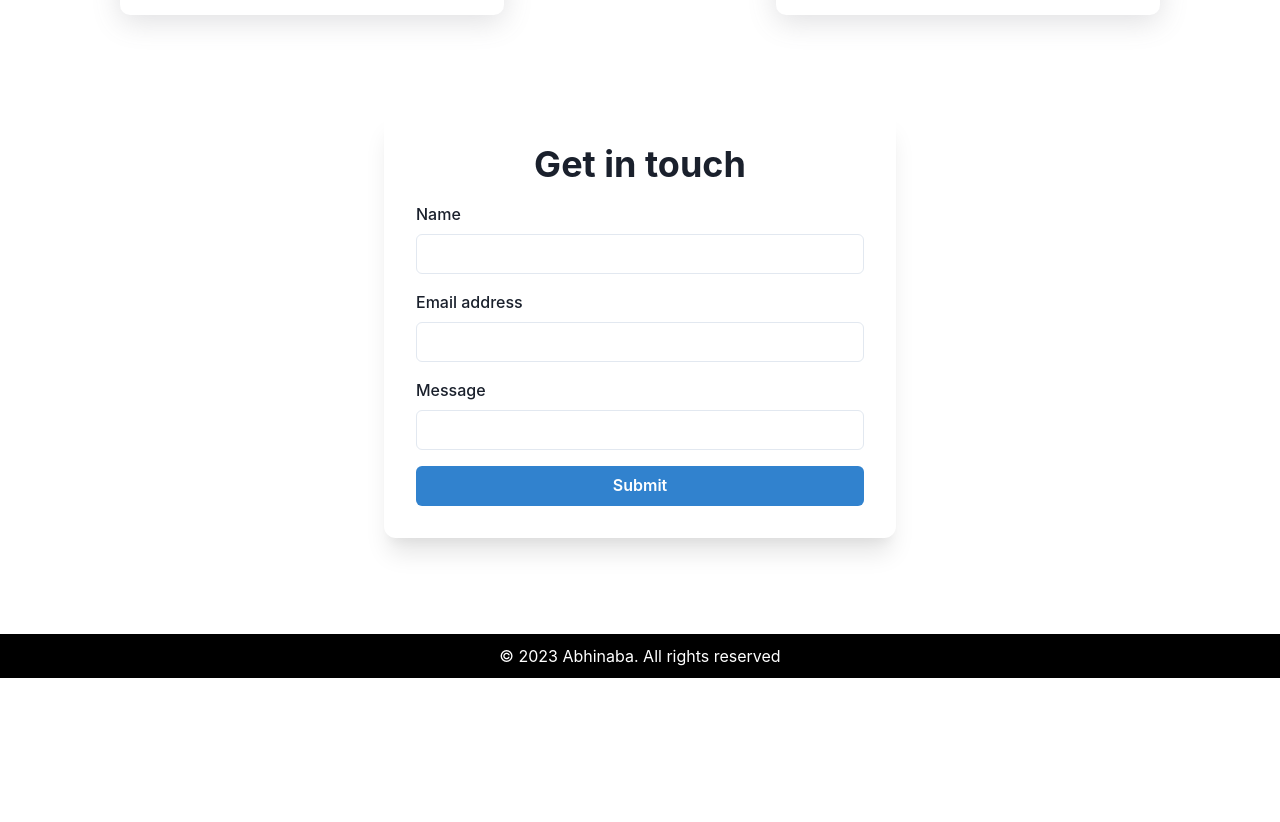
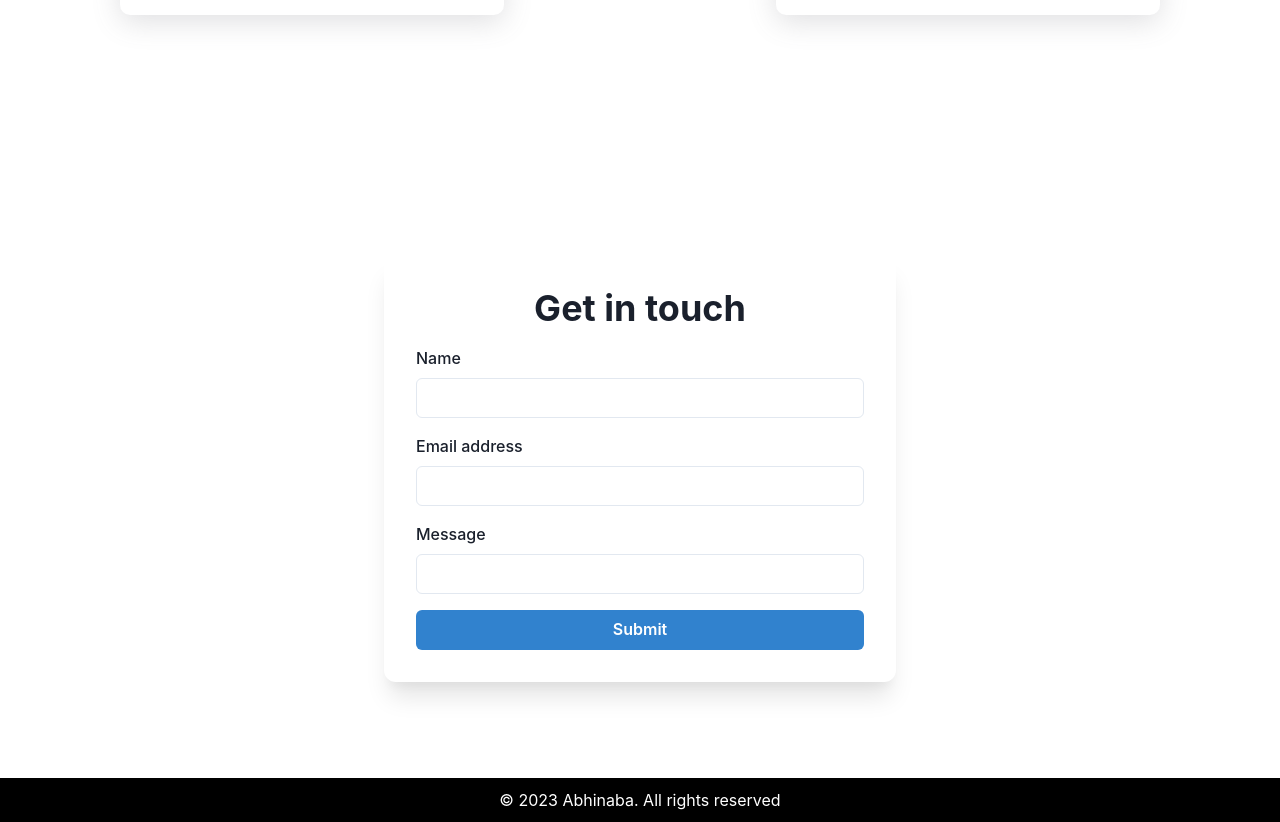
Before and after one commit to abhinaba900/Portpolio, a React (Create React App) app: page / in a window 1280 px wide. Shown: the part 3779-4601 px from the top of the page. Before the commit the page ends 4457 px from the top, so only its background shows below. Built offline with nearby package versions, Linux system fonts and the light colour scheme.

Commit message:
portpolio Contact fix

```diff
--- a/src/components/contact/contact.jsx
+++ b/src/components/contact/contact.jsx
@@ -1,10 +1,34 @@
-import React from 'react'
-import { Box, Input, Button, Stack, FormControl, FormLabel, useBreakpointValue, Heading } from "@chakra-ui/react"
-
+import React from "react";
+import {
+  Box,
+  Input,
+  Button,
+  Stack,
+  FormControl,
+  FormLabel,
+  useBreakpointValue,
+  Heading,
+} from "@chakra-ui/react";
 
 function Contact() {
   return (
-    <Box _hover={{ boxShadow: "2xl" , transform: "scale(1.1)" , transition: "all 0.5s ease" , cursor: "pointer"}} borderRadius={{ base: "none", md: "xl" }} mb={{ base: 16, md: 24 }} mt={{ base: 16, md: 24 }} className='contact' boxShadow={{ base: "none", md: "xl"}} mx="auto" w={ { base: "90%", md: "40%"}} p={useBreakpointValue({ base: 4, md: 8 })}>
+    <Box
+      marginTop={{ base: 16, md: 24, lg: 32, xl: 60 }}
+      _hover={{
+        boxShadow: "2xl",
+        transform: "scale(1.1)",
+        transition: "all 0.5s ease",
+        cursor: "pointer",
+      }}
+      borderRadius={{ base: "none", md: "xl" }}
+      mb={{ base: 16, md: 24 }}
+      mt={{ base: 16, md: 24 }}
+      className="contact"
+      boxShadow={{ base: "none", md: "xl" }}
+      mx="auto"
+      w={{ base: "90%", md: "40%" }}
+      p={useBreakpointValue({ base: 4, md: 8 })}
+    >
       <Box mb={4} mx="auto" textAlign="center">
         <Heading>Get in touch</Heading>
       </Box>
@@ -21,10 +45,12 @@ function Contact() {
           <FormLabel>Message</FormLabel>
           <Input type="text" />
         </FormControl>
-        <Button colorScheme="blue" type="submit">Submit</Button>
+        <Button colorScheme="blue" type="submit">
+          Submit
+        </Button>
       </Stack>
     </Box>
-  )
+  );
 }
 
-export default Contact
+export default Contact;
```
